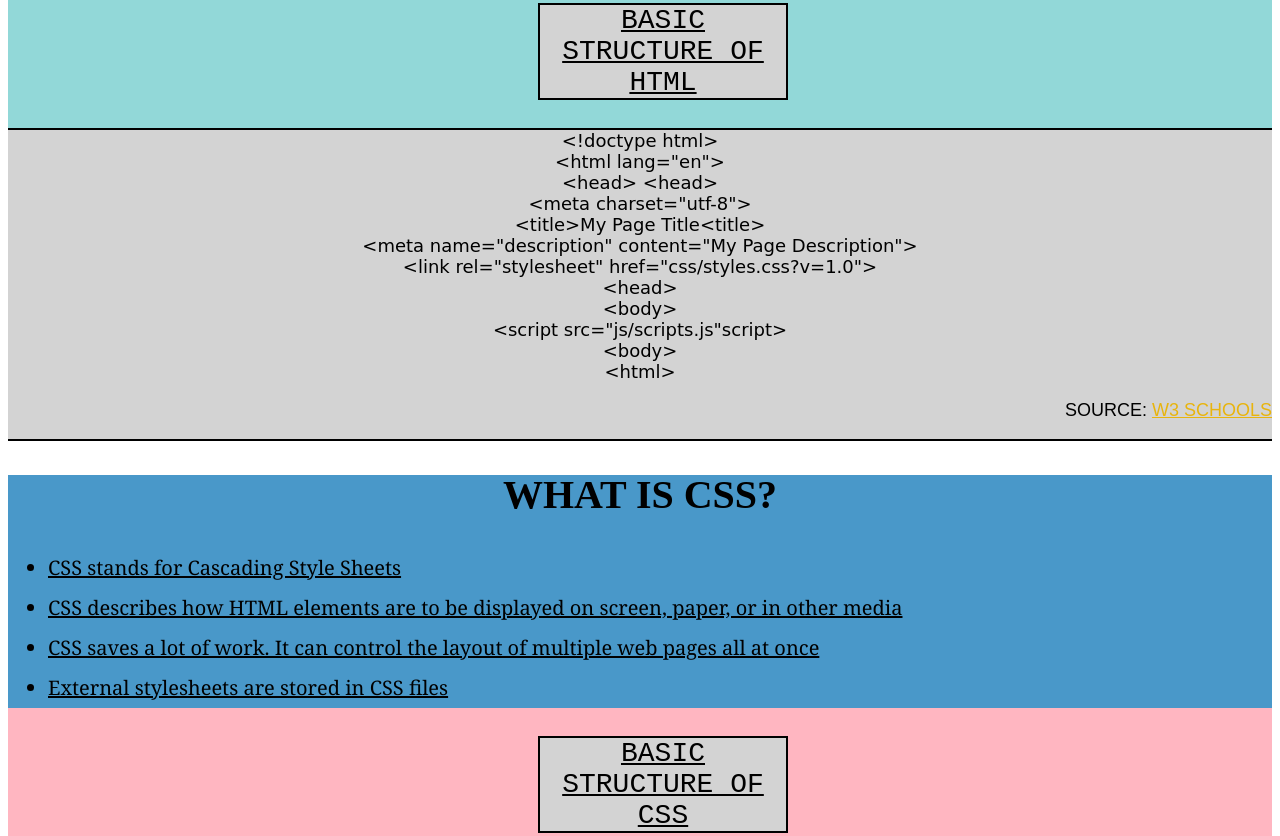
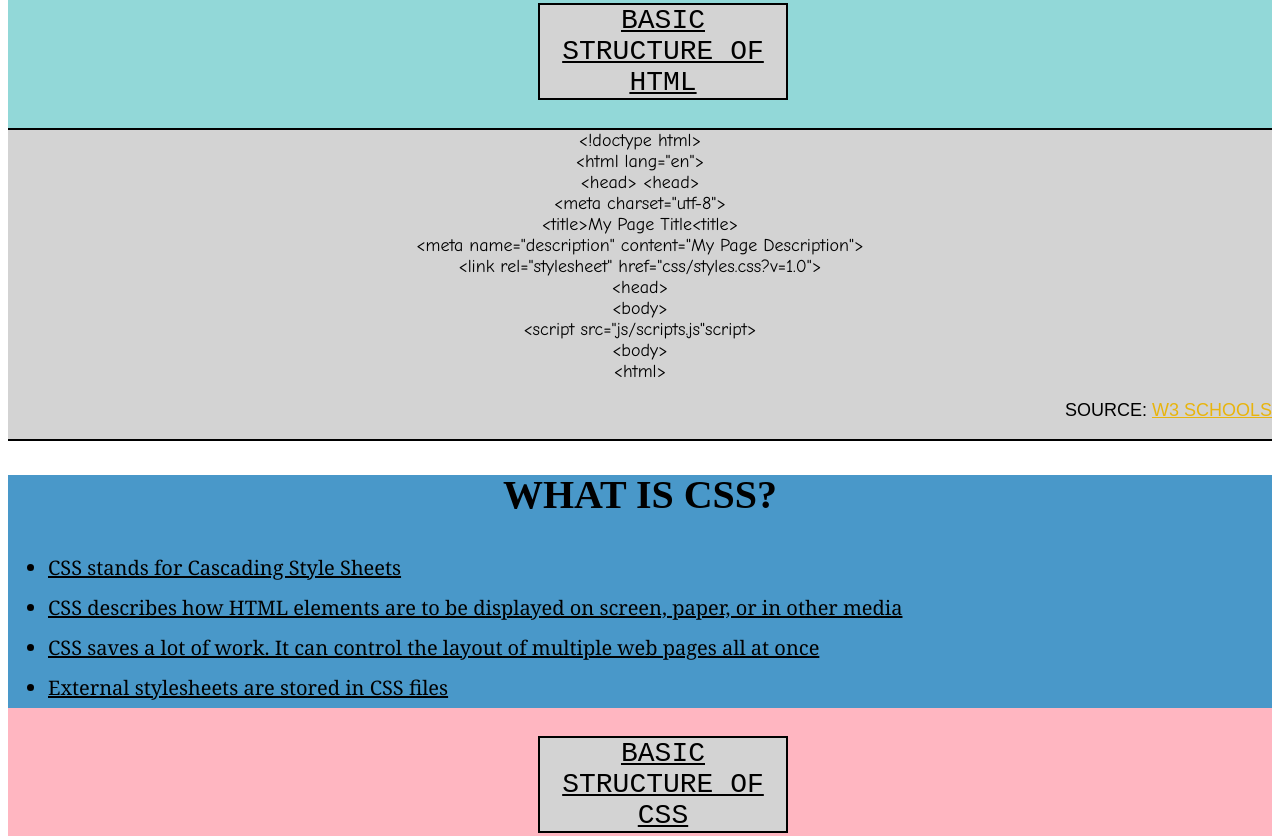
Before and after one commit to Siya0123/web-dev-pratice-project, a plain HTML site: page index.html in a window 1280 px wide. Shown: the part 2056-2892 px from the top of the page. Drawn offline with Linux system fonts and the light colour scheme.

Commit message:
Update kabira.css

```diff
--- a/kabira.css
+++ b/kabira.css
@@ -110,7 +110,7 @@
 
 
 .codestruc {
-    font-family: cursive;
+    font-family: Comic Sans MS, Comic Sans, cursive;
     font-size: 18px;
     border-top: 2px solid black;
     border-bottom: 2px solid black;
```
